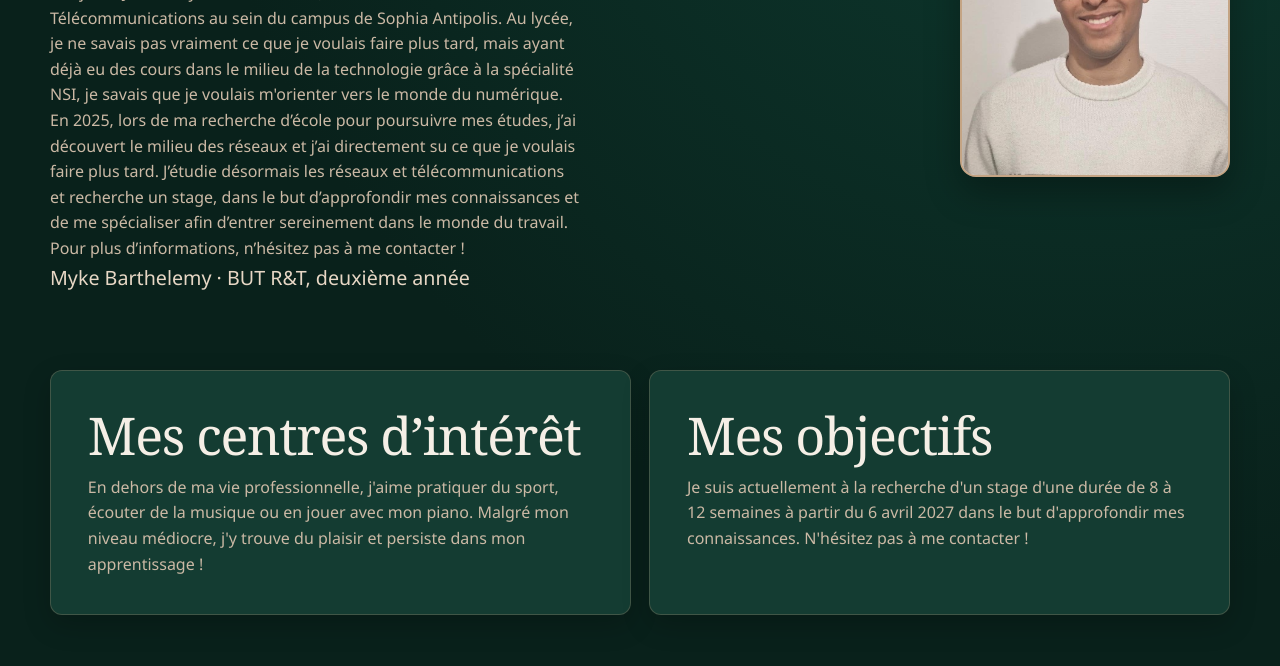
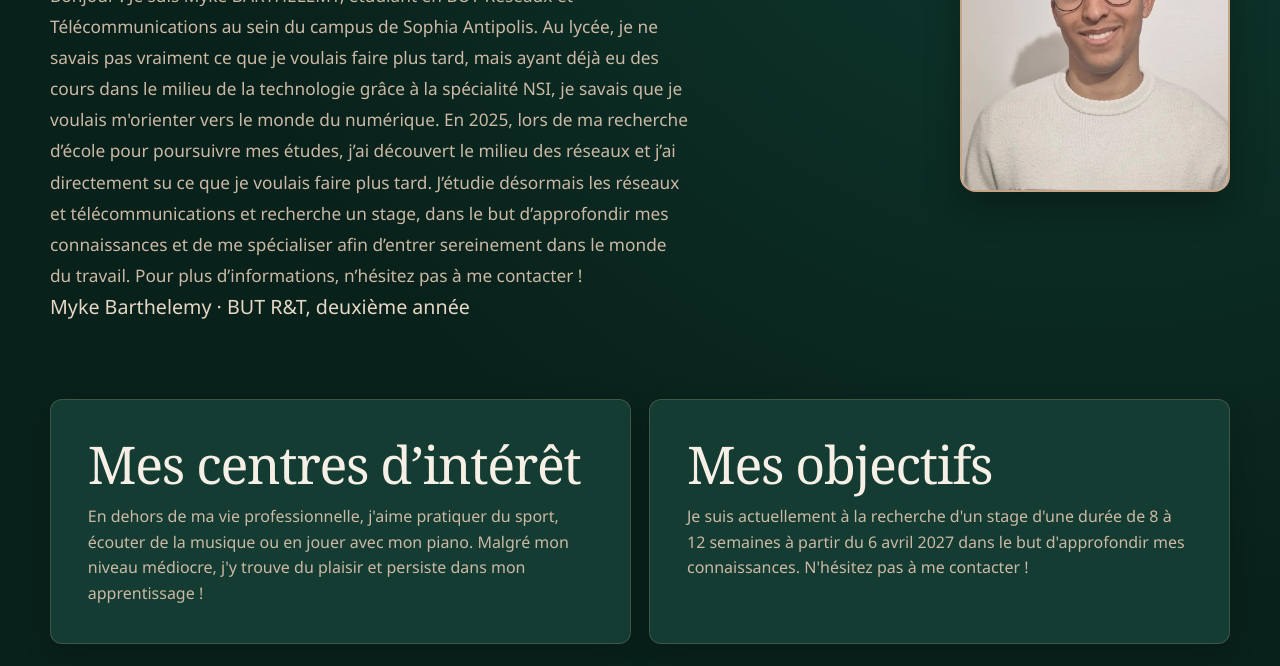
Before and after one commit to BarthelemyMyke/portfolio, a plain HTML site: page a-propos.html in a window 1280 px wide. Shown: the part 434-1100 px from the top of the page. Drawn offline with Linux system fonts and the light colour scheme.

Commit message:
Agrandir légèrement le texte de présentation de la page À propos

```diff
--- a/style.css
+++ b/style.css
@@ -448,3 +448,10 @@ a:hover .arrow, button:hover .arrow { transform: translate(2px, -2px); }
 }
 .competences-coming-soon .page-heading { margin: 0; }
 .competences-coming-soon .page-title { max-width: 850px; font-size: clamp(2.9rem, 7vw, 6.2rem); }
+
+/* Lisibilité du texte de présentation sur la page À propos */
+.about-lead .page-heading .placeholder-copy {
+  font-size: clamp(1.08rem, 1.35vw, 1.17rem);
+  line-height: 1.8;
+  max-width: 65ch;
+}
```
